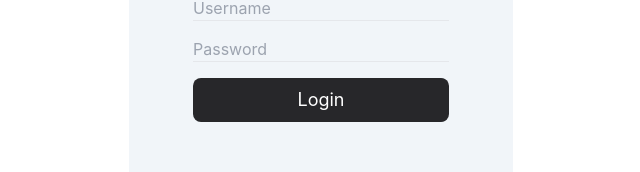
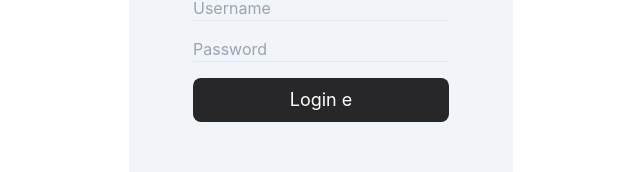
Before and after one commit to trungtruongpham/ReadMe_Admin, a React (Create React App) app: page / in a window 1280 px wide. Shown: the part 427-599 px from the top of the page, without its empty margins (319-959 px from the left). Built offline with nearby package versions, Linux system fonts and the light colour scheme.

Commit message:
Test deploy

```diff
--- a/src/pages/login/index.tsx
+++ b/src/pages/login/index.tsx
@@ -71,7 +71,7 @@ export default function LoginPage() {
               type="submit"
               className="bg-zinc-800 hover:bg-zinc-900 rounded-lg py-2 px-4 text-white text-lg"
             >
-              Login
+              Login e
             </button>
           </form>
         </div>
```
